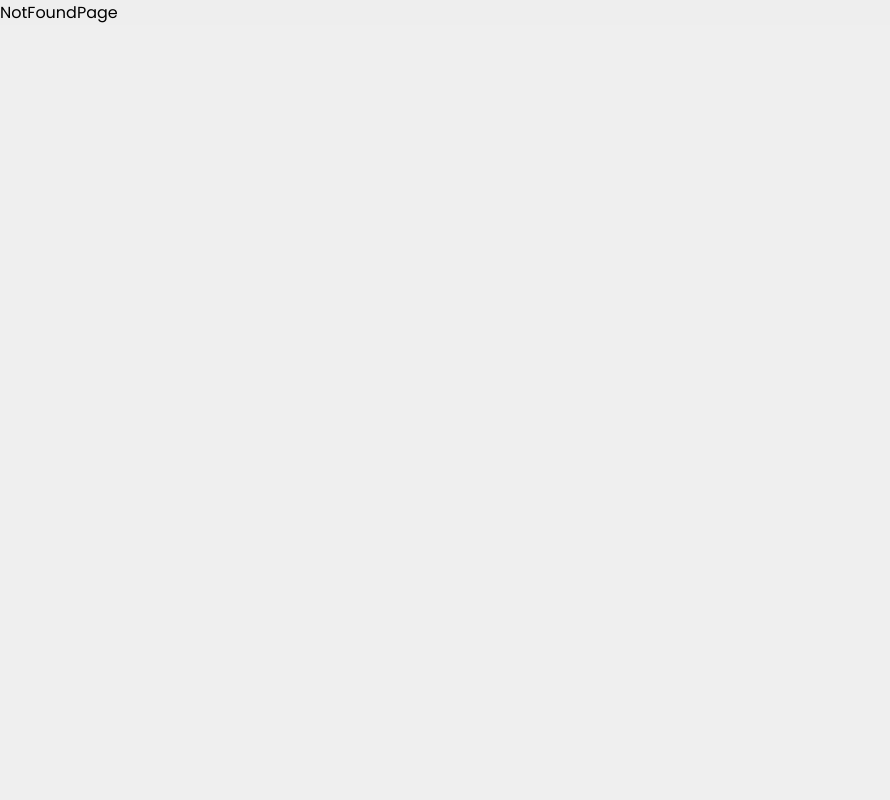
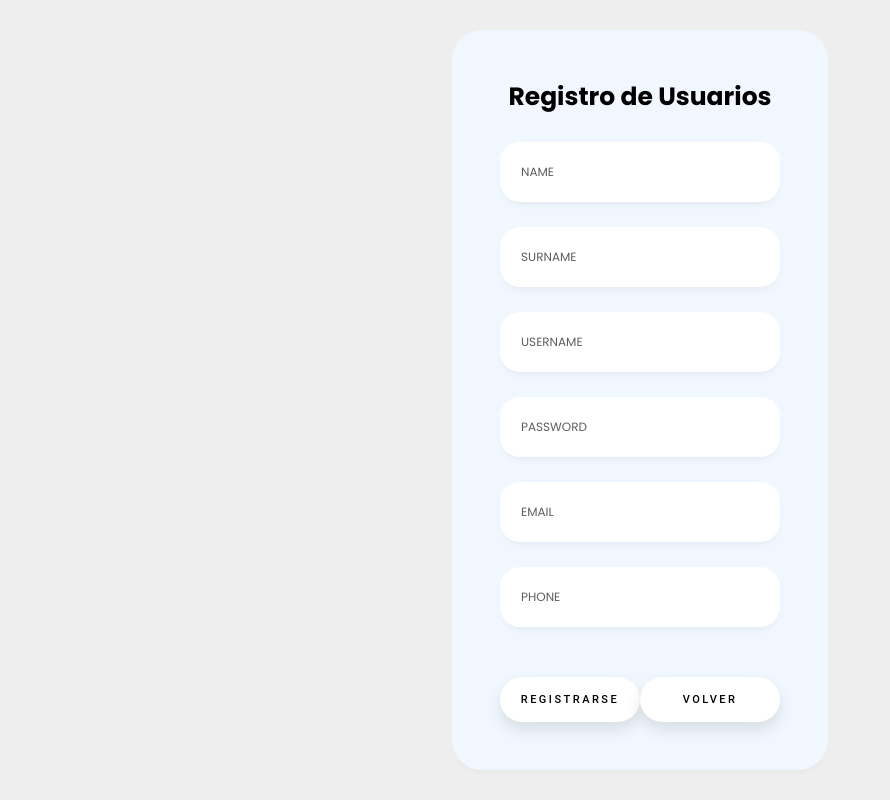
Before and after one commit to jrayo-2020291/GestorDeHoteles, a React (Vite) app in the folder FrontEnd/: page /register in a window 1280 px wide. Before the commit this address had no page. Shown: the whole page, without its empty margins (0-890 px from the left). Built offline with nearby package versions, Linux system fonts and the light colour scheme.

Commit message:
Se agrego funcionalidad para registrarse unto con sus rutas y vistas

```diff
--- a/FrontEnd/src/Index.jsx
+++ b/FrontEnd/src/Index.jsx
@@ -31,6 +31,7 @@ import {EventForHotel} from './components/Hotel/EventsForHotel.jsx'
 import { AddRoomReservationRoom } from './components/ReservationRoom/AddRoomReservationRoom.jsx'
 import { AddServiceReservationRoom } from './components/ReservationRoom/AddServiceReservationRoom.jsx'
 import { GraphTopHotels } from './components/Hotel/GraphTopHotels.jsx'
+import {Register} from './pages/Register.jsx'
 
 export const AuthContext = createContext();
 
@@ -69,6 +70,10 @@ export const Index = () => {
                 {
                     path: '/login',
                     element: <LoginPage></LoginPage>
+                },
+                {
+                    path: '/register',
+                    element: <Register></Register>
                 },
                 {
                     path: '/dashboard',
--- a/FrontEnd/src/components/Room/RoomTable.jsx
+++ b/FrontEnd/src/components/Room/RoomTable.jsx
@@ -148,7 +148,7 @@ export const RoomTable = () => {
                   }
                   <option value="ALL">Todos</option>
                 </select>
-                <button onClick={(e) => getByHotel(e)}>Buscar</button>
+                <button className='button' onClick={(e) => getByHotel(e)}>Buscar</button>
               </div>
             </form>
             <br />
--- a/FrontEnd/src/pages/DashBoardPage.jsx
+++ b/FrontEnd/src/pages/DashBoardPage.jsx
@@ -31,7 +31,7 @@ export const DashBoardPage = () => {
                                         <li><a >Hoteles</a></li>
                                     </Link>
                                     <Link to='graphTopHotels'>
-                                        <li><a >Grafica Gloabl</a></li>
+                                        <li><a >Grafica Top</a></li>
                                     </Link>
                                 </ul>
                             </li>
--- a/FrontEnd/src/pages/LoginPage.jsx
+++ b/FrontEnd/src/pages/LoginPage.jsx
@@ -60,10 +60,11 @@ export const LoginPage = () => {
           <button onClick={(e)=> login(e)} className='btn '>Login</button>
           <br />
           <br />
-          <p className='text--center'>Not a member? <a className='link' href="/dashboard/addUser">Sign up now</a></p>
+
+            <p className='text--center'>Not a member?
+              <Link to='/register'><a className='link'>Sign up now</a></Link>
+            </p>
       </form>
-
-
       </div>
     </div>
     </>
--- /dev/null
+++ b/FrontEnd/src/pages/Register.jsx
@@ -0,0 +1,90 @@
+import axios from 'axios'
+import React, { useState } from 'react'
+import { Link, useNavigate } from 'react-router-dom'
+import Swal from 'sweetalert2';
+
+export const Register = () => {
+    const navigate = useNavigate()
+    const [form, setForm] = useState({
+        name: '',
+        surname: '',
+        username:'',
+        password:'',
+        email:'',
+        phone:''
+      })
+
+    const handleChange = (e)=>{
+        setForm({
+          ...form,
+          [e.target.name]: e.target.value
+        })
+    }
+
+    const registerUser = async(e)=>{
+        try{
+          e.preventDefault()
+          const { data } = await axios.post('http://localhost:3100/user/registerUser', form)
+          Swal.fire({
+            title: data.message || 'Account created sucessfully',
+            icon: 'success',
+            timer: 2000
+          })
+          if(data.message== 'Email is already taken' || data.message== 'Username is already taken'){
+            Swal.fire({
+                title: data.message ,
+                  icon: 'warning',
+                  timer: 2000
+                })
+          }
+          if(data.message== 'Account created sucessfully'){
+            navigate('/login')
+          }
+        }catch(err){
+          console.log(err)
+        }
+    }
+
+
+  return (
+    <>
+        <div className='container'>
+            <div className="box">
+                <h1>Registro de Usuarios</h1>
+                <form className='m-5 text-center'>
+                    <div className='mb-3'>
+                        <input onChange={handleChange} placeholder='NAME' name='name' className='form-control' type="text" />
+                    </div>
+                    <br />
+                    <div className='mb-3'>
+                        <input onChange={handleChange} placeholder='SURNAME' name='surname' className='form-control' type="text" />
+                    </div>
+                    <br />
+                    <div className='mb-3'>
+                        <input onChange={handleChange} placeholder='USERNAME' name='username' className='form-control' type="text" />
+                    </div>
+                    <br />
+                    <div className='mb-3'>
+                        <input onChange={handleChange} placeholder='PASSWORD' name='password' className='form-control' type="password" />
+                    </div>
+                    <br />
+                    <div className='mb-3'>
+                        <input onChange={handleChange} placeholder='EMAIL' name='email' className='form-control' type="email" />
+                    </div>
+                    <br />
+                    <div className='mb-3'>
+                        <input onChange={handleChange} placeholder='PHONE' name='phone' className='form-control' type="text" />
+                    </div>
+                    <br />
+                    <br />
+                    <button onClick={(e)=> registerUser(e)}  className='btn '>REGISTRARSE</button>
+                    <Link to='/login'>
+                        <button  className='btn '>VOLVER</button>
+                    </Link>
+                    <br />
+                </form>
+            </div>
+        </div>
+    </>
+  )
+}
```
Also changed, not shown: 1 other file (tests, documents, lock files or other folders).
